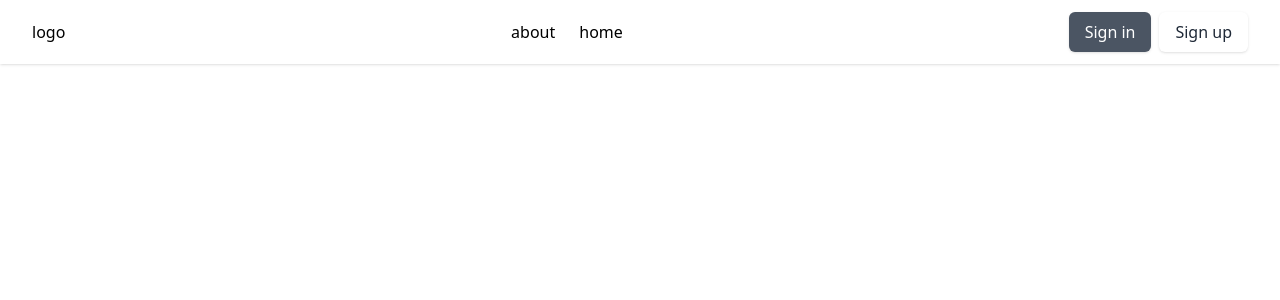
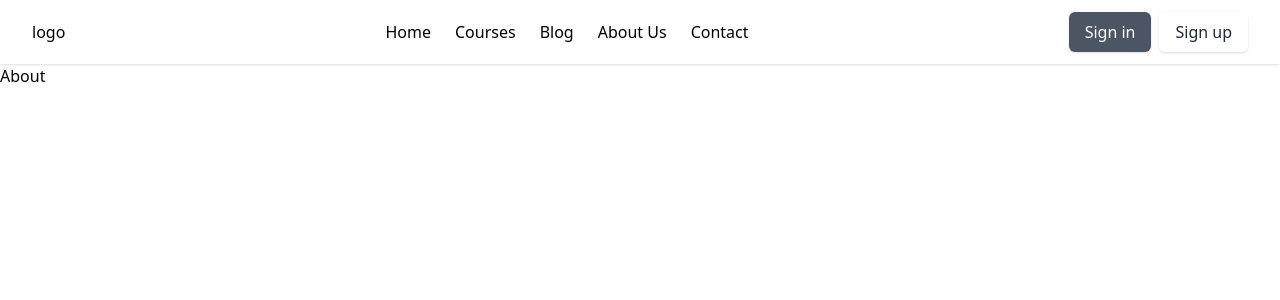
Before and after one commit to anishazahan/BD-Courses, a React (Create React App) app: page /about in a window 1280 px wide. Shown: the top 300 px of the page. Built offline with nearby package versions, Linux system fonts and the light colour scheme.

Commit message:
pages add with route

```diff
--- a/src/App.js
+++ b/src/App.js
@@ -1,6 +1,9 @@
 
 
 import { Route, Routes } from "react-router-dom";
+import About from "./pages/About/About";
+import Blog from "./pages/Blog/Blog";
+import Contact from "./pages/contact/Contact";
 import Courses from "./pages/courses/Courses";
 import Home from "./pages/Home/Home";
 import Navbar from "./shared/Navbar";
@@ -13,7 +16,10 @@ function App() {
     <Navbar></Navbar>
     <Routes>
       <Route path='/' element={<Home/>}/>
-      <Route path='/' element={<Courses/>}/>
+      <Route path='/courses' element={<Courses/>}/>
+      <Route path='/blog' element={<Blog/>}/>
+      <Route path='/about' element={<About/>}/>
+      <Route path='/contact' element={<Contact/>}/>
     </Routes>
 
     </>
--- /dev/null
+++ b/src/pages/About/About.js
@@ -0,0 +1,9 @@
+import React from 'react'
+
+const About = () => {
+  return (
+    <div>About</div>
+  )
+}
+
+export default About
--- /dev/null
+++ b/src/pages/Blog/Blog.js
@@ -0,0 +1,9 @@
+import React from 'react'
+
+const Blog = () => {
+  return (
+    <div>Blog</div>
+  )
+}
+
+export default Blog
--- /dev/null
+++ b/src/pages/contact/Contact.js
@@ -0,0 +1,9 @@
+import React from 'react'
+
+const Contact = () => {
+  return (
+    <div>Contact</div>
+  )
+}
+
+export default Contact
--- a/src/shared/Navbar.js
+++ b/src/shared/Navbar.js
@@ -1,6 +1,6 @@
 
 import React, { useState } from 'react'
-import { Link } from 'react-router-dom'
+import { Link,NavLink } from 'react-router-dom'
 import { AiOutlineMenuUnfold } from "react-icons/ai";
 import { AiOutlineClose } from "react-icons/ai";
 
@@ -41,12 +41,21 @@ const Navbar = () => {
                         <ul className="items-center justify-center mx-auto space-y-8 lg:flex lg:space-x-6 lg:space-y-0">
 
 
-                            <li className="text-black hover:text-indigo-200">
-                              about
-                            </li>
-                            <li className="text-black hover:text-indigo-200">
-                               home
-                             </li>
+                            <NavLink to='/' className="text-black hover:text-indigo-200 active">
+                              Home
+                            </NavLink>
+                            <NavLink to='/courses' className="text-black hover:text-indigo-200 active">
+                              Courses
+                            </NavLink>
+                            <NavLink to='/blog' className="text-black hover:text-indigo-200 active">
+                              Blog
+                            </NavLink>
+                            <NavLink to='/about' className="text-black hover:text-indigo-200 active">
+                              About Us
+                            </NavLink>
+                            <NavLink to='/contact' className="text-black hover:text-indigo-200 active">
+                              Contact
+                            </NavLink>
                         </ul>
 
                         <div className="mt-3 space-y-2 lg:hidden ">
```
